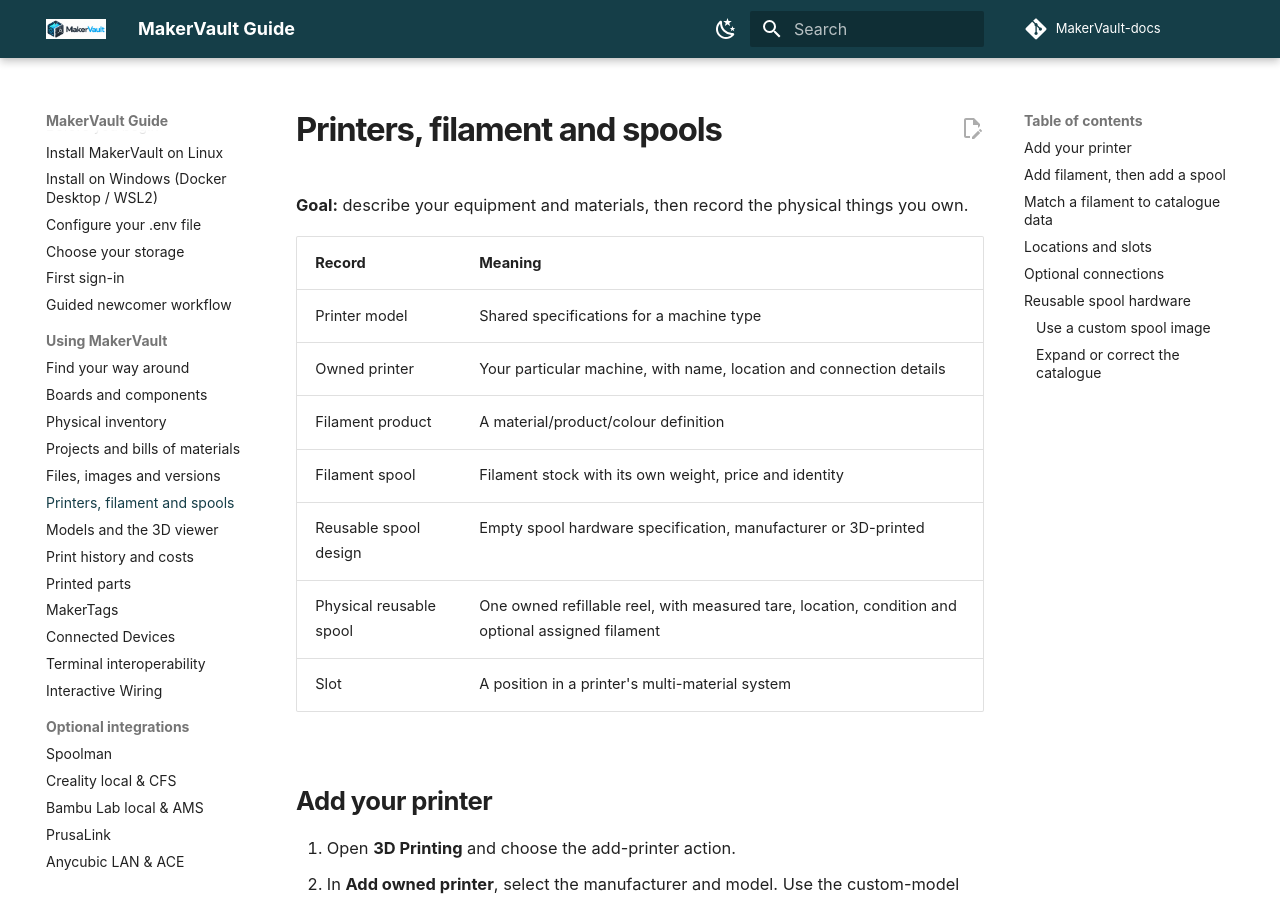
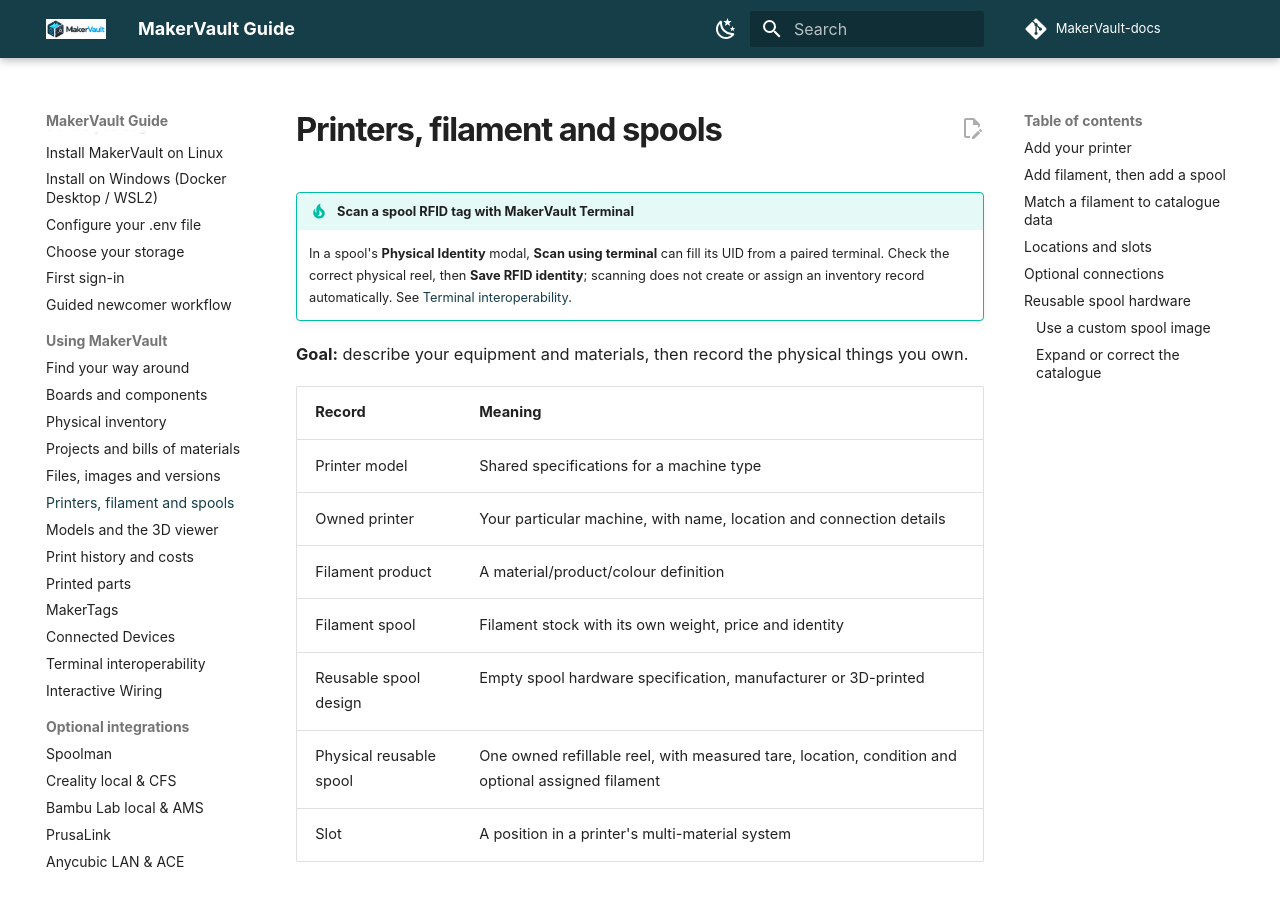
Before and after one commit to gavrd7/MakerVault-docs, an MkDocs documentation site: the page built from docs/guide/using/printing.md, in a window 1280 px wide and 900 px high. Built offline with MkDocs 1.6.1 and Material for MkDocs 9.7.7, drawn with Linux system fonts in a browser that asks for light colours; comment, search, counter and statistics services are not loaded.

Commit message:
docs: cross-link new terminal and printer material workflows in existing guide

```diff
--- a/docs/guide/using/printing.md
+++ b/docs/guide/using/printing.md
@@ -1,4 +1,7 @@
 # Printers, filament and spools
+
+!!! tip "Scan a spool RFID tag with MakerVault Terminal"
+    In a spool's **Physical Identity** modal, **Scan using terminal** can fill its UID from a paired terminal. Check the correct physical reel, then **Save RFID identity**; scanning does not create or assign an inventory record automatically. See [Terminal interoperability](terminal-interoperability.md).
 
 **Goal:** describe your equipment and materials, then record the physical things you own.
 
```
